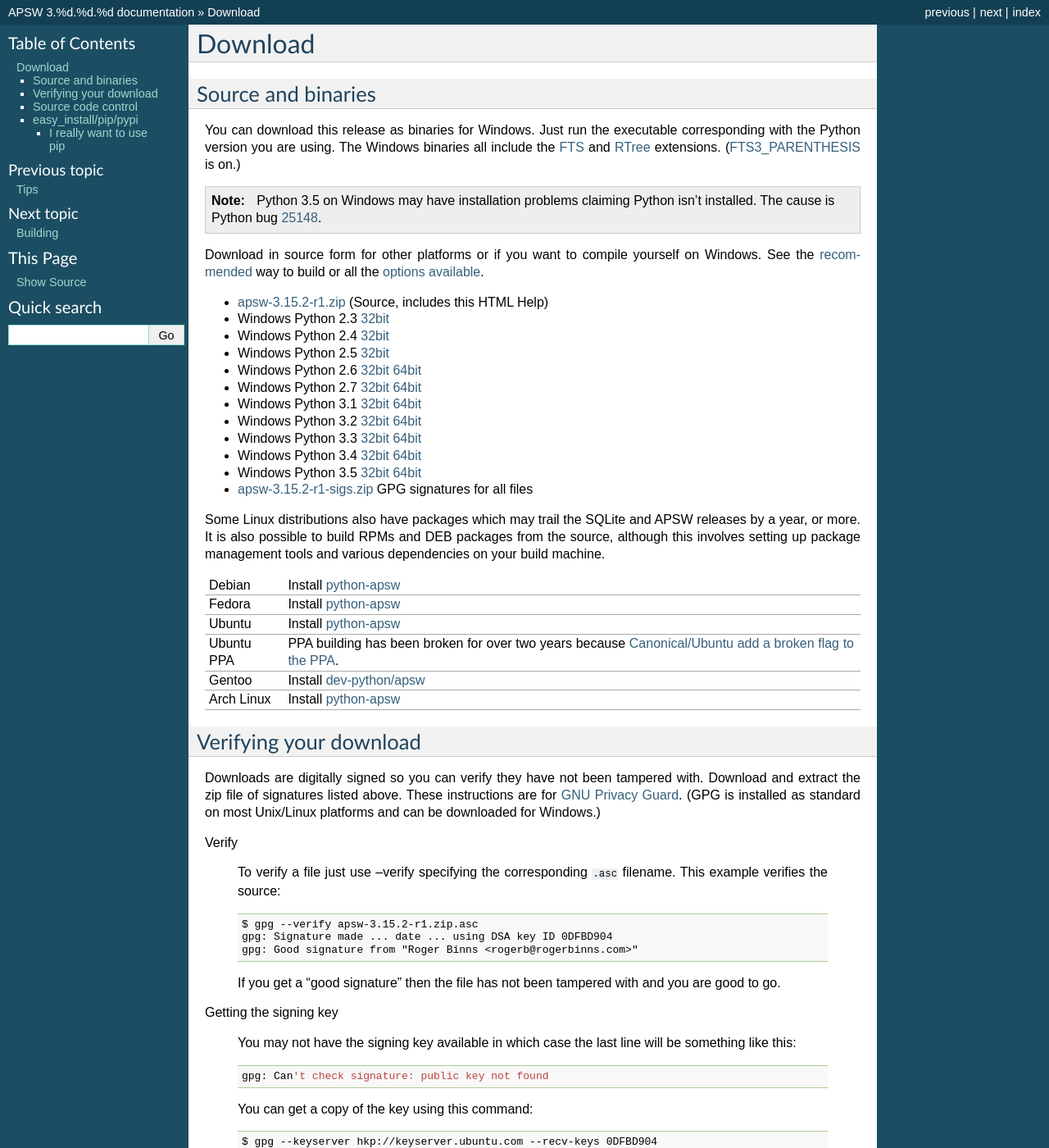
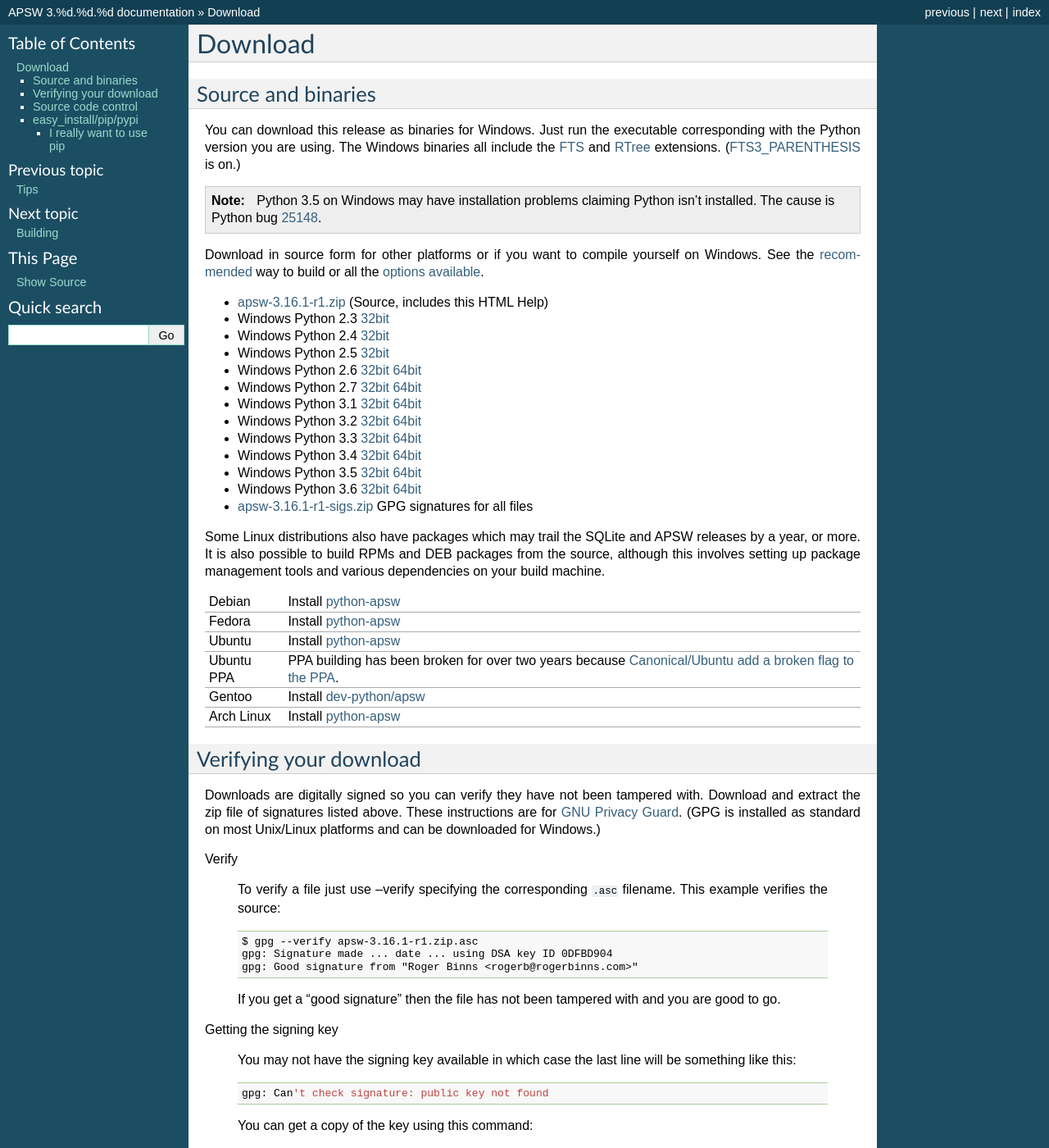
Before and after one commit to rogerbinns/apsw, a Sphinx documentation site: the page built from doc/download.rst, in a window 1280 px wide and 1400 px high. Shown: the whole window at 82% size. Built offline with Sphinx 7.4.7, drawn with Linux system fonts in a browser that asks for light colours; pages that are not in the unit, such as notebooks, are missing from menus; the version number is read from the project's files by our own code; some of the changed text lies outside the part shown.

Commit message:
Bumps for 3.16 releases
Note python 2.6 also added

```diff
--- a/doc/download.rst
+++ b/doc/download.rst
@@ -24,56 +24,61 @@
 
 .. downloads-begin
 
-* `apsw-3.15.2-r1.zip
-  <https://github.com/rogerbinns/apsw/releases/download/3.15.2-r1/apsw-3.15.2-r1.zip>`__
+* `apsw-3.16.1-r1.zip
+  <https://github.com/rogerbinns/apsw/releases/download/3.16.1-r1/apsw-3.16.1-r1.zip>`__
   (Source, includes this HTML Help)
 
 * Windows Python 2.3 `32bit
-  <https://github.com/rogerbinns/apsw/releases/download/3.15.2-r1/apsw-3.15.2-r1.win32-py2.3.exe>`__
+  <https://github.com/rogerbinns/apsw/releases/download/3.16.1-r1/apsw-3.16.1-r1.win32-py2.3.exe>`__
 
 * Windows Python 2.4 `32bit
-  <https://github.com/rogerbinns/apsw/releases/download/3.15.2-r1/apsw-3.15.2-r1.win32-py2.4.exe>`__
+  <https://github.com/rogerbinns/apsw/releases/download/3.16.1-r1/apsw-3.16.1-r1.win32-py2.4.exe>`__
 
 * Windows Python 2.5 `32bit
-  <https://github.com/rogerbinns/apsw/releases/download/3.15.2-r1/apsw-3.15.2-r1.win32-py2.5.exe>`__
+  <https://github.com/rogerbinns/apsw/releases/download/3.16.1-r1/apsw-3.16.1-r1.win32-py2.5.exe>`__
 
 * Windows Python 2.6 `32bit
-  <https://github.com/rogerbinns/apsw/releases/download/3.15.2-r1/apsw-3.15.2-r1.win32-py2.6.exe>`__
+  <https://github.com/rogerbinns/apsw/releases/download/3.16.1-r1/apsw-3.16.1-r1.win32-py2.6.exe>`__
   `64bit
-  <https://github.com/rogerbinns/apsw/releases/download/3.15.2-r1/apsw-3.15.2-r1.win-amd64-py2.6.exe>`__
+  <https://github.com/rogerbinns/apsw/releases/download/3.16.1-r1/apsw-3.16.1-r1.win-amd64-py2.6.exe>`__
 
 * Windows Python 2.7 `32bit
-  <https://github.com/rogerbinns/apsw/releases/download/3.15.2-r1/apsw-3.15.2-r1.win32-py2.7.exe>`__
+  <https://github.com/rogerbinns/apsw/releases/download/3.16.1-r1/apsw-3.16.1-r1.win32-py2.7.exe>`__
   `64bit
-  <https://github.com/rogerbinns/apsw/releases/download/3.15.2-r1/apsw-3.15.2-r1.win-amd64-py2.7.exe>`__
+  <https://github.com/rogerbinns/apsw/releases/download/3.16.1-r1/apsw-3.16.1-r1.win-amd64-py2.7.exe>`__
 
 * Windows Python 3.1 `32bit
-  <https://github.com/rogerbinns/apsw/releases/download/3.15.2-r1/apsw-3.15.2-r1.win32-py3.1.exe>`__
+  <https://github.com/rogerbinns/apsw/releases/download/3.16.1-r1/apsw-3.16.1-r1.win32-py3.1.exe>`__
   `64bit
-  <https://github.com/rogerbinns/apsw/releases/download/3.15.2-r1/apsw-3.15.2-r1.win-amd64-py3.1.exe>`__
+  <https://github.com/rogerbinns/apsw/releases/download/3.16.1-r1/apsw-3.16.1-r1.win-amd64-py3.1.exe>`__
 
 * Windows Python 3.2 `32bit
-  <https://github.com/rogerbinns/apsw/releases/download/3.15.2-r1/apsw-3.15.2-r1.win32-py3.2.exe>`__
+  <https://github.com/rogerbinns/apsw/releases/download/3.16.1-r1/apsw-3.16.1-r1.win32-py3.2.exe>`__
   `64bit
-  <https://github.com/rogerbinns/apsw/releases/download/3.15.2-r1/apsw-3.15.2-r1.win-amd64-py3.2.exe>`__
+  <https://github.com/rogerbinns/apsw/releases/download/3.16.1-r1/apsw-3.16.1-r1.win-amd64-py3.2.exe>`__
 
 * Windows Python 3.3 `32bit
-  <https://github.com/rogerbinns/apsw/releases/download/3.15.2-r1/apsw-3.15.2-r1.win32-py3.3.exe>`__
+  <https://github.com/rogerbinns/apsw/releases/download/3.16.1-r1/apsw-3.16.1-r1.win32-py3.3.exe>`__
   `64bit
-  <https://github.com/rogerbinns/apsw/releases/download/3.15.2-r1/apsw-3.15.2-r1.win-amd64-py3.3.exe>`__
+  <https://github.com/rogerbinns/apsw/releases/download/3.16.1-r1/apsw-3.16.1-r1.win-amd64-py3.3.exe>`__
 
 * Windows Python 3.4 `32bit
-  <https://github.com/rogerbinns/apsw/releases/download/3.15.2-r1/apsw-3.15.2-r1.win32-py3.4.exe>`__
+  <https://github.com/rogerbinns/apsw/releases/download/3.16.1-r1/apsw-3.16.1-r1.win32-py3.4.exe>`__
   `64bit
-  <https://github.com/rogerbinns/apsw/releases/download/3.15.2-r1/apsw-3.15.2-r1.win-amd64-py3.4.exe>`__
+  <https://github.com/rogerbinns/apsw/releases/download/3.16.1-r1/apsw-3.16.1-r1.win-amd64-py3.4.exe>`__
 
 * Windows Python 3.5 `32bit
-  <https://github.com/rogerbinns/apsw/releases/download/3.15.2-r1/apsw-3.15.2-r1.win32-py3.5.exe>`__
+  <https://github.com/rogerbinns/apsw/releases/download/3.16.1-r1/apsw-3.16.1-r1.win32-py3.5.exe>`__
   `64bit
-  <https://github.com/rogerbinns/apsw/releases/download/3.15.2-r1/apsw-3.15.2-r1.win-amd64-py3.5.exe>`__
+  <https://github.com/rogerbinns/apsw/releases/download/3.16.1-r1/apsw-3.16.1-r1.win-amd64-py3.5.exe>`__
 
-* `apsw-3.15.2-r1-sigs.zip
-  <https://github.com/rogerbinns/apsw/releases/download/3.15.2-r1/apsw-3.15.2-r1-sigs.zip>`__
+* Windows Python 3.6 `32bit
+  <https://github.com/rogerbinns/apsw/releases/download/3.16.1-r1/apsw-3.16.1-r1.win32-py3.6.exe>`__
+  `64bit
+  <https://github.com/rogerbinns/apsw/releases/download/3.16.1-r1/apsw-3.16.1-r1.win-amd64-py3.6.exe>`__
+
+* `apsw-3.16.1-r1-sigs.zip
+  <https://github.com/rogerbinns/apsw/releases/download/3.16.1-r1/apsw-3.16.1-r1-sigs.zip>`__
   GPG signatures for all files
 
 .. downloads-end
@@ -116,7 +121,7 @@
   To verify a file just use --verify specifying the corresponding
   ``.asc`` filename.  This example verifies the source::
 
-      $ gpg --verify apsw-3.15.2-r1.zip.asc
+      $ gpg --verify apsw-3.16.1-r1.zip.asc
       gpg: Signature made ... date ... using DSA key ID 0DFBD904
       gpg: Good signature from "Roger Binns <rogerb@rogerbinns.com>"
 
@@ -176,8 +181,8 @@
 
 Use this (all one command)::
 
-    pip install --user https://github.com/rogerbinns/apsw/releases/download/3.15.2-r1/apsw-3.15.2-r1.zip \
-    --global-option=fetch --global-option=--version --global-option=3.15.2 --global-option=--all \
+    pip install --user https://github.com/rogerbinns/apsw/releases/download/3.16.1-r1/apsw-3.16.1-r1.zip \
+    --global-option=fetch --global-option=--version --global-option=3.16.1 --global-option=--all \
     --global-option=build --global-option=--enable-all-extensions
 
 .. pip-end
--- a/doc/index.rst
+++ b/doc/index.rst
@@ -3,7 +3,7 @@
 
 .. centered:: APSW |version| released |today|
 
-Use with SQLite 3.15 or later, CPython 2.3 or later including CPython
+Use with SQLite 3.16 or later, CPython 2.3 or later including CPython
 3.
 
 APSW provides an SQLite 3 wrapper that provides the thinnest layer
--- a/setup.py
+++ b/setup.py
@@ -76,7 +76,9 @@
     if ver:
         ver=int(ver.group(0))
         if ver>=3071600:
-            if ver>=3100000:
+            if ver>=3160000:
+                year="2017"
+            elif ver>=3100000:
                 year="2016"
             elif ver>=3080800:
                 year="2015"
```
Also changed, not shown: doc/changes.rst (+7 -0 lines), 7 other files.
